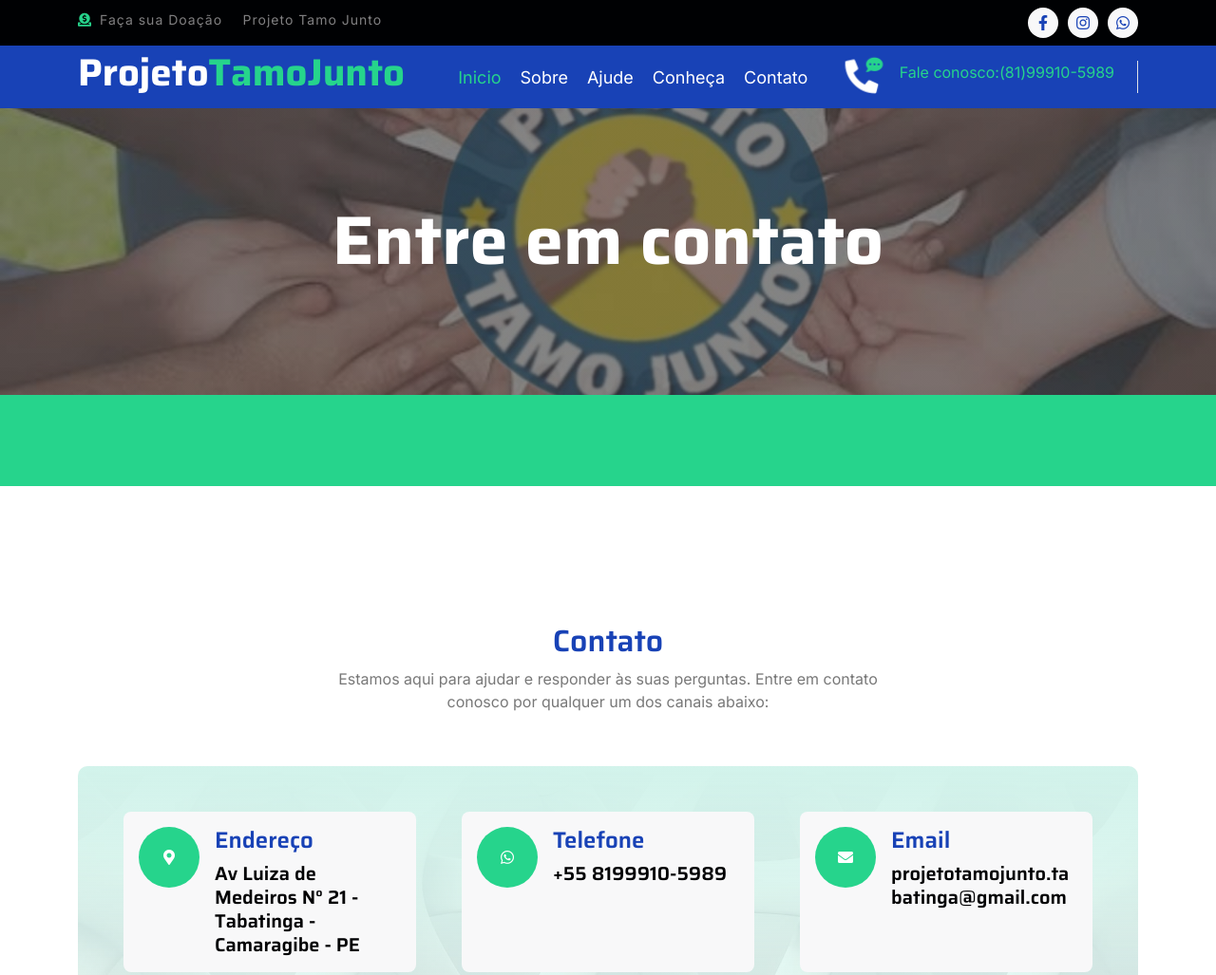
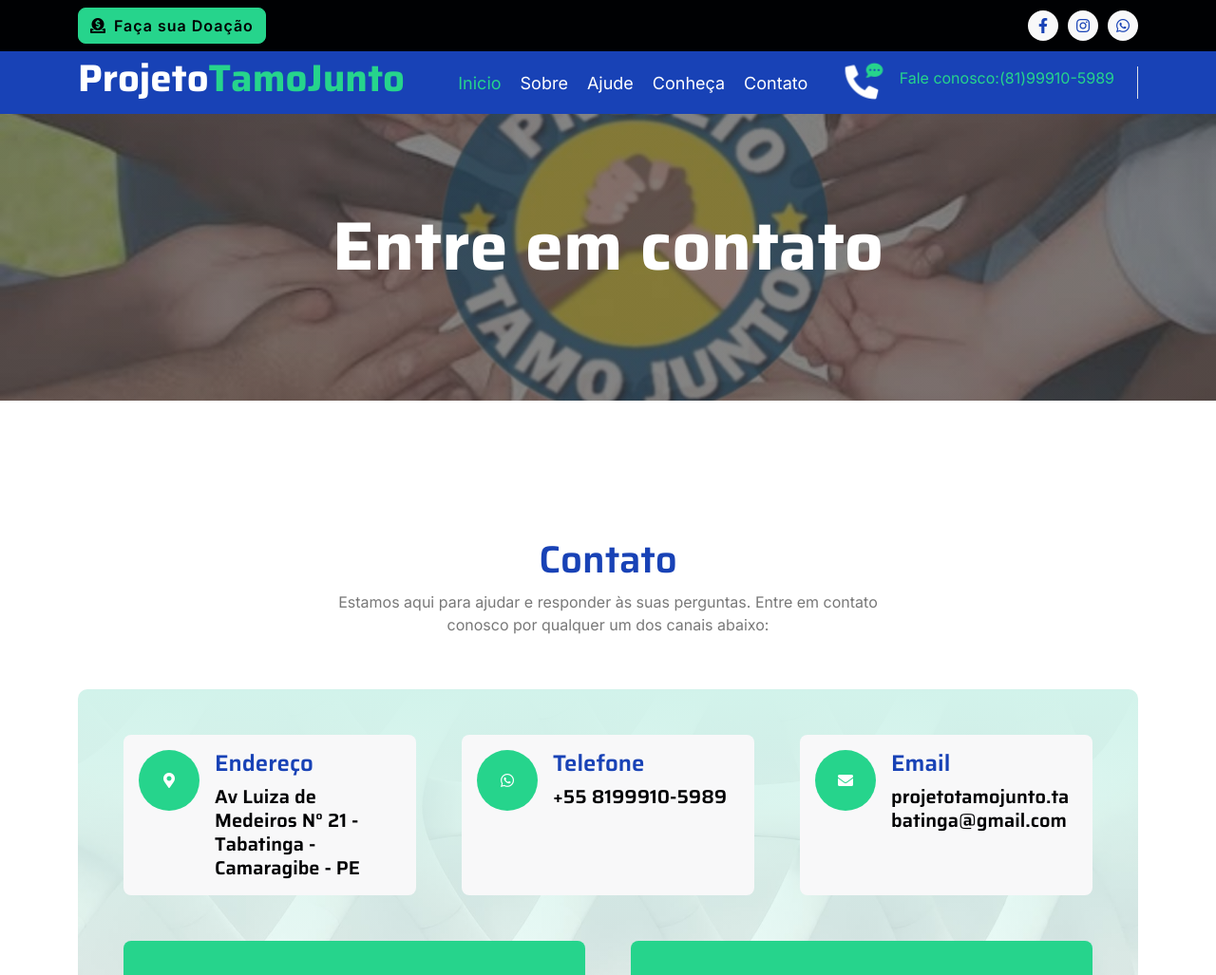
Before and after one commit to Tiago1022/tamojunto, a plain HTML site: page contact.html in a window 1280 px wide. Shown: the top 1027 px of the page at 95% size. Drawn offline with nearby package versions, Linux system fonts and the light colour scheme.

Commit message:
Update contact.html

```diff
--- a/contact.html
+++ b/contact.html
@@ -1,5 +1,5 @@
 <!DOCTYPE html>
-<html lang="en">
+<html lang="pt-br">
 
     <head>
         <meta charset="utf-8">
@@ -34,30 +34,24 @@
             <div class="spinner-grow text-primary" role="status"></div>
         </div>
         <!-- Spinner End -->
-
-
 <!-- Topbar Start -->
         <div class="container-fluid bg-dark py-2 d-none d-md-flex">
             <div class="container">
                 <div class="d-flex justify-content-between topbar">
                     <div class="top-info">
-                        <small class="me-3 text-white-50"><a href="service.html#doacao"><i class="fas fa-donate me-2 text-secondary"></i></a>Faça sua Doação</small>
-                        <small class="me-3 text-white-50"><a href="#"><i class=""></i></a>Projeto Tamo Junto</small>
+                        <a href="service.html#doacao" class="btn btn-secondary d-inline-flex align-items-center">
+                        <i class="fas fa-donate me-2"></i>    Faça sua Doação </a>
                     </div>
                     <div id="note" class="text-secondary d-none d-xl-flex"><small>Criado com o propósito de fazer o bem! </small></div>
                     <div class="top-link">
-
                         <a href="https://www.facebook.com/projetotamojuntoo"  target="_blank" class="bg-light nav-fill btn btn-sm-square rounded-circle"><i class="fab fa-facebook-f text-primary"></i></a>
-                        <!-- <a href="" class="bg-light nav-fill btn btn-sm-square rounded-circle"><i class="fab fa-twitter text-primary"></i></a> -->
                         <a href="https://www.instagram.com/projetotamojuntoo/" target="_blank" class="bg-light nav-fill btn btn-sm-square rounded-circle"><i class="fab fa-instagram text-primary"></i></a>
                         <a href="https://wa.me/5581999105989" target="_blank" class="bg-light nav-fill btn btn-sm-square rounded-circle me-0"><i class="fab fa-whatsapp text-primary"></i></a>
-
                     </div>
                 </div>
             </div>
         </div>
 <!-- Topbar End -->
-
 <!-- Navbar Start -->
         <div class="container-fluid bg-primary">
             <div class="container">
@@ -95,8 +89,6 @@
             </div>
         </div>
 <!-- Navbar End -->
-
-
 <!-- Page Header Start -->
         <div class="container-fluid page-header py-5">
             <div class="container text-center py-5">
@@ -106,24 +98,11 @@
             </div>
         </div>
 <!-- Page Header End -->
-
-
-        <!-- Fact Start -->
-        <div class="container-fluid bg-secondary py-5">
-            <div class="container">
-                <div class="row">
-
-                </div>
-            </div>
-        </div>
-        <!-- Fact End -->
-
-
 <!-- Contact Start -->
         <div class="container-fluid py-5 mt-5">
             <div class="container py-5">
                 <div class="text-center mx-auto pb-5 wow fadeIn" data-wow-delay=".3s" style="max-width: 600px;">
-                    <h2 class="text-primary">Contato</h2>
+                    <h1 class="text-primary">Contato</h1>
                     <p class="mb-2">Estamos aqui para ajudar e responder às suas perguntas. Entre em contato conosco por qualquer um dos canais abaixo:</p>
                 </div>
                 <div class="contact-detail position-relative p-5">
@@ -193,8 +172,6 @@
             </div>
         </div>
 <!-- Contact End -->
-
-
  <!-- Footer Start -->
         <div class="container-fluid footer bg-dark wow fadeIn" data-wow-delay=".3s">
             <div class="container pt-5 pb-4">
@@ -212,7 +189,6 @@
                             <a href="contact.html" class="mb-2 text-white"><i class="fas fa-angle-right text-secondary me-2"></i>Contato</a>
                             <a href="service.html#doacao" class="mb-2 text-white"><i class="fas fa-angle-right text-secondary me-2"></i>Doar</a>
                             <a href="project.html" class="mb-2 text-white"><i class="fas fa-angle-right text-secondary me-2"></i>Conheça</a>
-
                         </div>
                     </div>
                     <div class="col-lg-3 col-md-6">
@@ -254,12 +230,8 @@
             </div>
         </div>
 <!-- Footer End -->
-
-
 <!-- Back to Top -->
         <a href="#" class="btn btn-secondary btn-square rounded-circle back-to-top"><i class="fa fa-arrow-up text-white"></i></a>
-
-
         <!-- JavaScript Libraries -->
         <script src="https://ajax.googleapis.com/ajax/libs/jquery/3.6.4/jquery.min.js"></script>
         <script src="https://cdn.jsdelivr.net/npm/bootstrap@5.0.0/dist/js/bootstrap.bundle.min.js"></script>
@@ -271,5 +243,4 @@
      <!-- Template Javascript -->
         <script src="js/main.js"></script>
     </body>
-
 </html>
```
Lines whose indentation alone changed are shown as unchanged.
